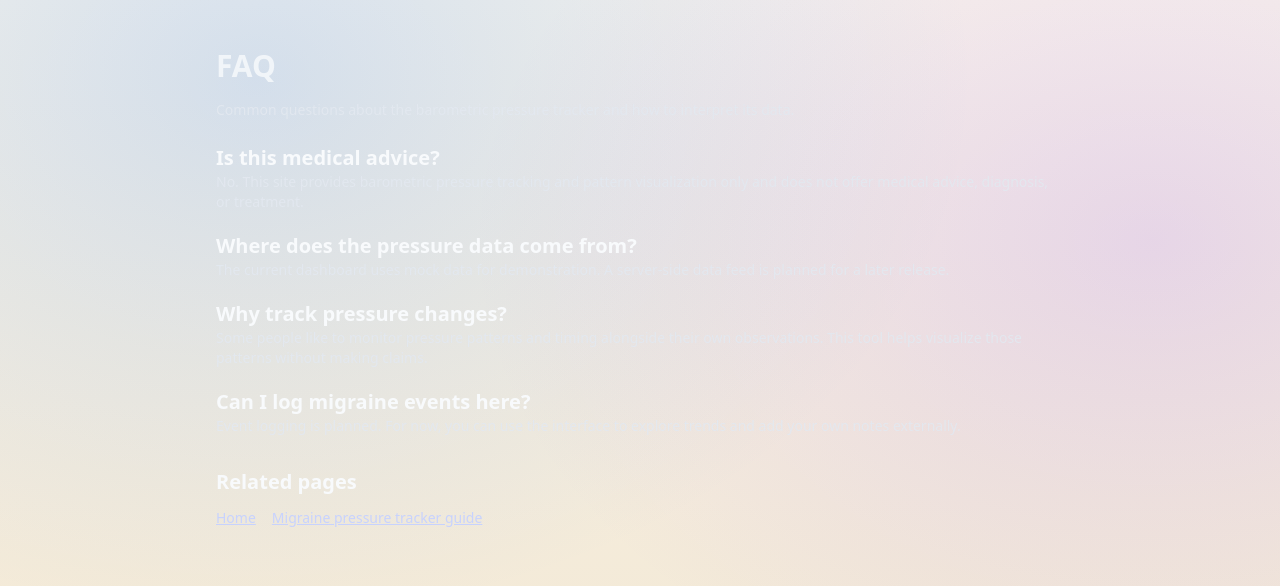
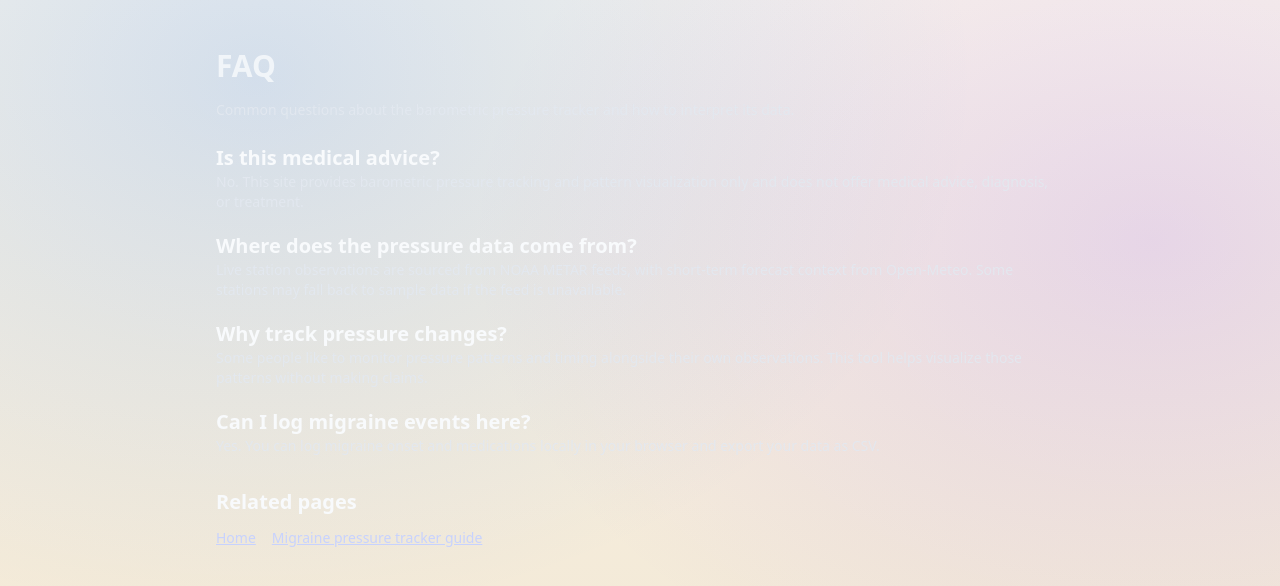
Before and after one commit to JJHerrmann/barometric, a Next.js app: page /faq in a window 1280 px wide. Shown: the top 586 px of the page. Built offline with nearby package versions, Linux system fonts and the light colour scheme.

Commit message:
Fix metadata and update FAQ

```diff
--- a/app/faq/page.tsx
+++ b/app/faq/page.tsx
@@ -17,7 +17,7 @@ const faqJsonLd = {
       name: "Where does the pressure data come from?",
       acceptedAnswer: {
         "@type": "Answer",
-        text: "The current dashboard uses mock data for demonstration. A server-side data feed is planned for a later release.",
+        text: "Live station observations are sourced from NOAA METAR feeds, with short-term forecast context from Open-Meteo. Some stations may fall back to sample data if the feed is unavailable.",
       },
     },
     {
@@ -33,7 +33,7 @@ const faqJsonLd = {
       name: "Can I log migraine events here?",
       acceptedAnswer: {
         "@type": "Answer",
-        text: "Event logging is planned. For now, you can use the interface to explore trends and add your own notes externally.",
+        text: "Yes. You can log migraine onset and medications locally in your browser and export your data as CSV.",
       },
     },
   ],
@@ -58,8 +58,9 @@ export default function FaqPage() {
         <div>
           <h2 className="text-xl font-semibold text-slate-50">Where does the pressure data come from?</h2>
           <p>
-            The current dashboard uses mock data for demonstration. A server-side data feed is
-            planned for a later release.
+            Live station observations are sourced from NOAA METAR feeds, with short-term forecast
+            context from Open-Meteo. Some stations may fall back to sample data if the feed is
+            unavailable.
           </p>
         </div>
         <div>
@@ -72,8 +73,8 @@ export default function FaqPage() {
         <div>
           <h2 className="text-xl font-semibold text-slate-50">Can I log migraine events here?</h2>
           <p>
-            Event logging is planned. For now, you can use the interface to explore trends and add
-            your own notes externally.
+            Yes. You can log migraine onset and medications locally in your browser and export your
+            data as CSV.
           </p>
         </div>
       </section>
--- a/app/layout.tsx
+++ b/app/layout.tsx
@@ -4,27 +4,38 @@ import type { Metadata } from "next";
 import type { ReactNode } from "react";
 import { Analytics } from "@vercel/analytics/next";
 
+const siteTitle = "Barometric Pressure Migraine Tracker | Barometer.Rook.Works";
+const siteDescription =
+  "Track barometric pressure patterns and changes related to migraine risk awareness without making medical claims.";
+const siteUrl = "https://barometer.rook.works";
+
 export const metadata: Metadata = {
-  title: "Barometric Pressure Migraine Tracker — Barometer.Rook.Works",
-  description:
-    "Track barometric pressure patterns and changes related to migraine risk awareness without making medical claims.",
-  metadataBase: new URL("https://barometer.rook.works"),
+  title: siteTitle,
+  description: siteDescription,
+  metadataBase: new URL(siteUrl),
   icons: {
     icon: "/favicon.ico",
   },
   openGraph: {
-    title: "Barometric Pressure Migraine Tracker — Barometer.Rook.Works",
-    description:
-      "Track barometric pressure patterns and changes related to migraine risk awareness without making medical claims.",
-    url: "https://barometer.rook.works",
+    title: siteTitle,
+    description: siteDescription,
+    url: siteUrl,
     siteName: "Barometer.Rook.Works",
     type: "website",
+    images: [
+      {
+        url: "/og/barometer.svg",
+        width: 1200,
+        height: 630,
+        alt: "Barometric Pressure Migraine Tracker",
+      },
+    ],
   },
   twitter: {
     card: "summary_large_image",
-    title: "Barometric Pressure Migraine Tracker — Barometer.Rook.Works",
-    description:
-      "Track barometric pressure patterns and changes related to migraine risk awareness without making medical claims.",
+    title: siteTitle,
+    description: siteDescription,
+    images: ["/og/barometer.svg"],
   },
 };
 
```
Also changed, not shown: public/og/barometer.svg (added).
